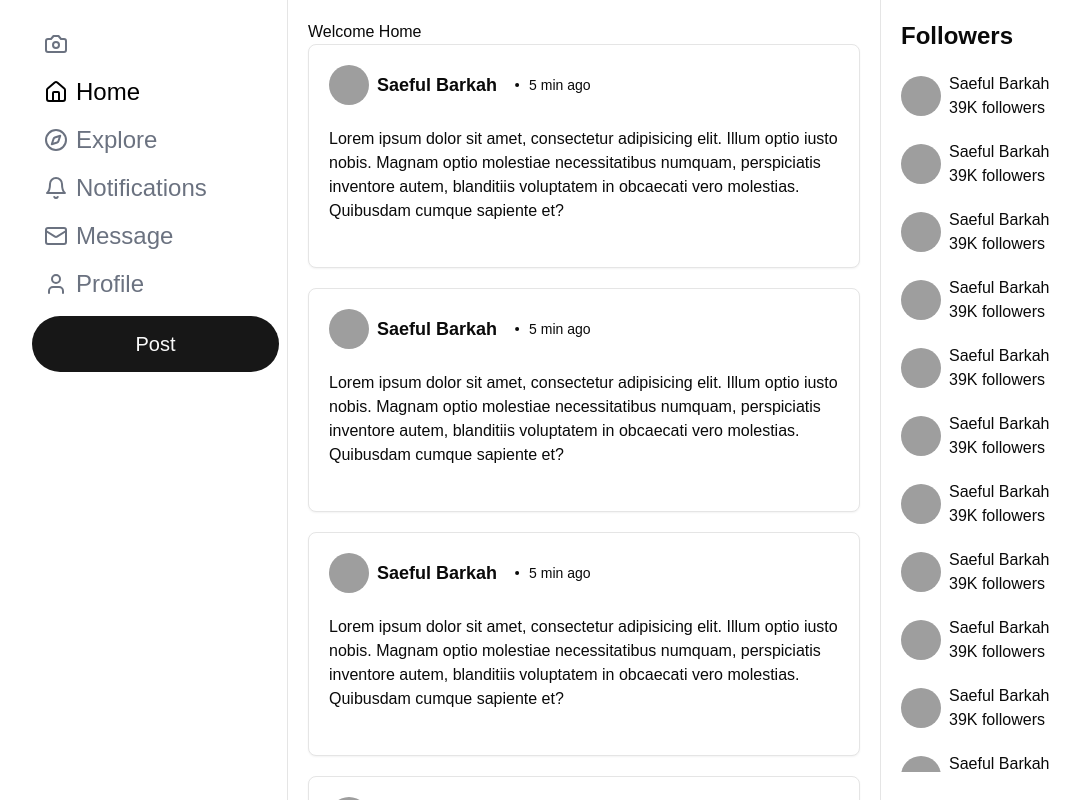
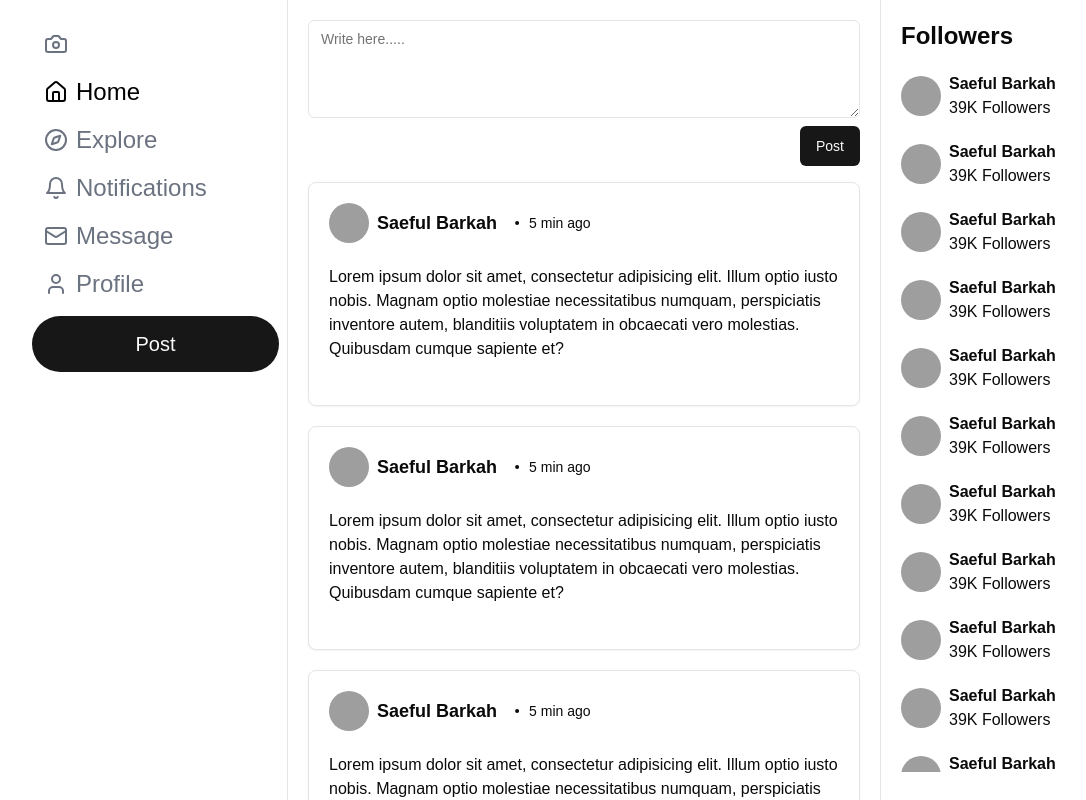
Before and after one commit to saefulbarkah/social-app, a Next.js app: page / in a window 1280 px wide. Shown: the top 800 px of the page, without its empty margins (0-1086 px from the left). Built offline with nearby package versions, Linux system fonts and the light colour scheme; grey boxes are pictures that could not be loaded.

Commit message:
feat: form post

```diff
--- a/package.json
+++ b/package.json
@@ -17,6 +17,8 @@
     "next": "14.2.13",
     "react": "^18",
     "react-dom": "^18",
+    "react-hook-form": "^7.53.0",
+    "react-hot-toast": "^2.4.1",
     "tailwind-merge": "^2.5.2",
     "tailwindcss-animate": "^1.0.7"
   },
--- a/src/app/layout.tsx
+++ b/src/app/layout.tsx
@@ -1,6 +1,7 @@
 import type { Metadata } from 'next';
 import './globals.css';
 import { FollowerSideBar, Sidebar } from '@/components/sidebar';
+import { Toaster } from 'react-hot-toast';
 
 export const metadata: Metadata = {
   title: 'Social APP',
@@ -15,9 +16,10 @@ export default function RootLayout({
   return (
     <html lang="en">
       <body className={`antialiased`}>
+        <Toaster />
         <main className="flex">
           <Sidebar />
-          <div className="flex-1 ml-5 min-h-screen pt-5 mr-5">{children}</div>
+          <div className="flex-1 ml-5 min-h-screen py-5 mr-5">{children}</div>
           <FollowerSideBar />
         </main>
       </body>
--- /dev/null
+++ b/src/components/form/post/create-form-post.tsx
@@ -0,0 +1,37 @@
+'use client';
+import { Button } from '@/components/ui/button';
+import { Textarea } from '@/components/ui/textarea';
+import React from 'react';
+import { SubmitHandler, useForm } from 'react-hook-form';
+import toast from 'react-hot-toast';
+
+type formTypes = {
+  contents: string;
+};
+
+export const CreateFormPost = () => {
+  const { handleSubmit, register } = useForm<formTypes>();
+
+  // create post
+  const onSubmit: SubmitHandler<formTypes> = (data) => {
+    if (!data.contents) return;
+    toast(data.contents);
+  };
+
+  return (
+    <form onSubmit={handleSubmit(onSubmit)}>
+      <Textarea
+        className="transition"
+        placeholder="Write here....."
+        rows={4}
+        {...register('contents')}
+      />
+
+      <div className="mt-2 w-full flex items-center">
+        <Button className="ml-auto" type="submit">
+          Post
+        </Button>
+      </div>
+    </form>
+  );
+};
--- /dev/null
+++ b/src/components/form/post/index.tsx
@@ -0,0 +1 @@
+export * from './create-form-post';
--- a/src/components/sidebar/FollowerSidebar.tsx
+++ b/src/components/sidebar/FollowerSidebar.tsx
@@ -12,8 +12,8 @@ export const FollowerSideBar = () => {
           <div className="grid grid-cols-1 space-y-5 mt-5 overflow-y-auto h-[calc(100vh-100px)]">
             {Array(50)
               .fill(null)
-              .map((item) => (
-                <Link className="" href={'/'} key={item}>
+              .map((item, i) => (
+                <Link className="" href={'/'} key={i}>
                   <div className="flex items-center gap-2">
                     <div className="relative w-10 h-10">
                       <Image
@@ -23,9 +23,9 @@ export const FollowerSideBar = () => {
                         fill
                       />
                     </div>
-                    <div className="flex items-center gap-2">
+                    <div className="flex items-center gap-2 capitalize">
                       <div className="flex flex-col">
-                        <p>Saeful Barkah</p>
+                        <p className="font-semibold">Saeful Barkah</p>
                         <p>39K followers</p>
                       </div>
                     </div>
--- /dev/null
+++ b/src/components/ui/textarea.tsx
@@ -0,0 +1,24 @@
+import * as React from "react"
+
+import { cn } from "@/lib/utils"
+
+export interface TextareaProps
+  extends React.TextareaHTMLAttributes<HTMLTextAreaElement> {}
+
+const Textarea = React.forwardRef<HTMLTextAreaElement, TextareaProps>(
+  ({ className, ...props }, ref) => {
+    return (
+      <textarea
+        className={cn(
+          "flex min-h-[80px] w-full rounded-md border border-input bg-background px-3 py-2 text-sm ring-offset-background placeholder:text-muted-foreground focus-visible:outline-none focus-visible:ring-2 focus-visible:ring-ring focus-visible:ring-offset-2 disabled:cursor-not-allowed disabled:opacity-50",
+          className
+        )}
+        ref={ref}
+        {...props}
+      />
+    )
+  }
+)
+Textarea.displayName = "Textarea"
+
+export { Textarea }
--- a/src/features/Home/Home.tsx
+++ b/src/features/Home/Home.tsx
@@ -1,10 +1,11 @@
 import React from 'react';
 import { UserPosts } from './components/user-post';
+import { CreatePost } from './components/create-post';
 
 export const Home = () => {
   return (
-    <div>
-      Welcome Home
+    <div className="grid grid-cols-1 space-y-4">
+      <CreatePost />
       <UserPosts />
     </div>
   );
--- /dev/null
+++ b/src/features/Home/components/create-post.tsx
@@ -0,0 +1,10 @@
+import { CreateFormPost } from '@/components/form/post';
+import React from 'react';
+
+export const CreatePost = () => {
+  return (
+    <div>
+      <CreateFormPost />
+    </div>
+  );
+};
--- a/src/features/Home/components/user-post.tsx
+++ b/src/features/Home/components/user-post.tsx
@@ -10,8 +10,8 @@ export const UserPosts = () => {
     <div className="grid grid-cols-1 space-y-5">
       {Array(10)
         .fill(null)
-        .map((item) => (
-          <Link href={'/'} className="group" key={item}>
+        .map((item, i) => (
+          <Link href={'/'} className="group" key={i}>
             <Card className="group-hover:bg-gray-200/10">
               <CardHeader className="p-5">
                 <div className="flex items-center gap-2 text-lg">
```
Also changed, not shown: 1 other file (tests, documents, lock files or other folders).
